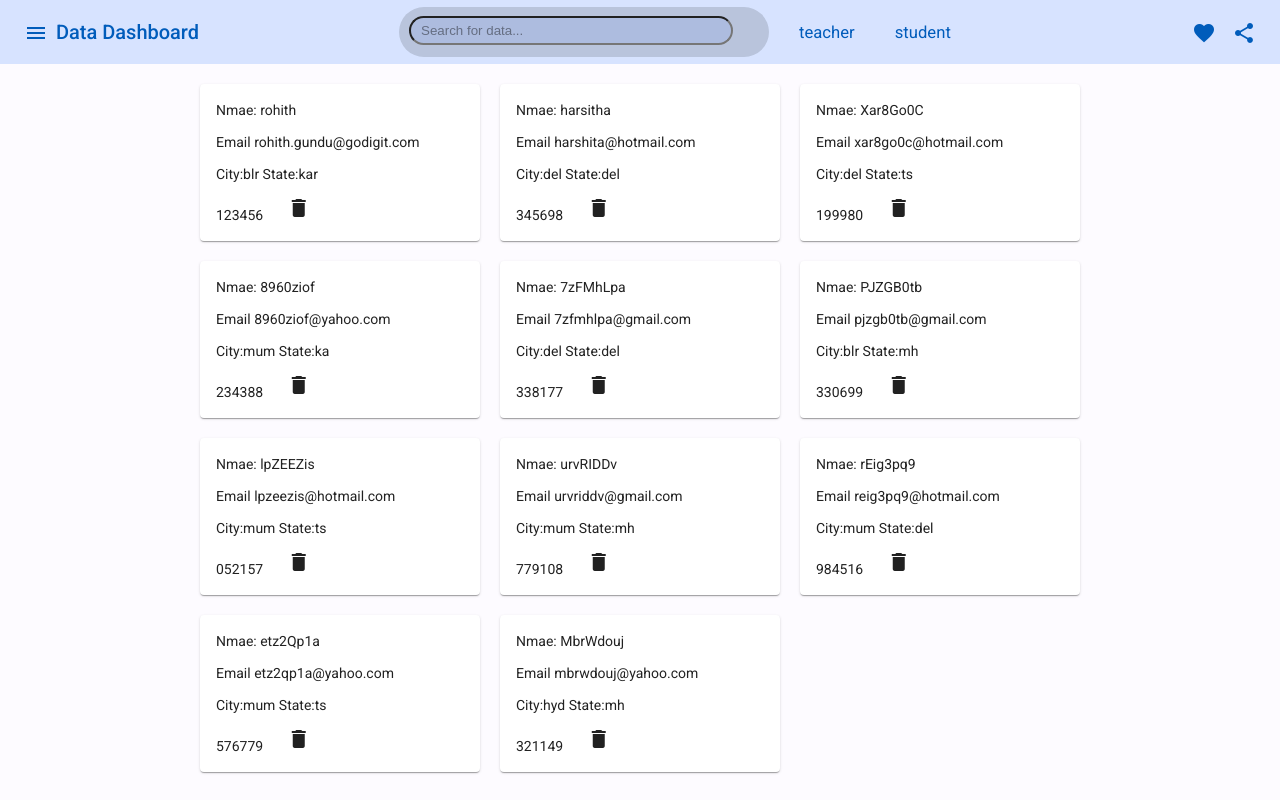
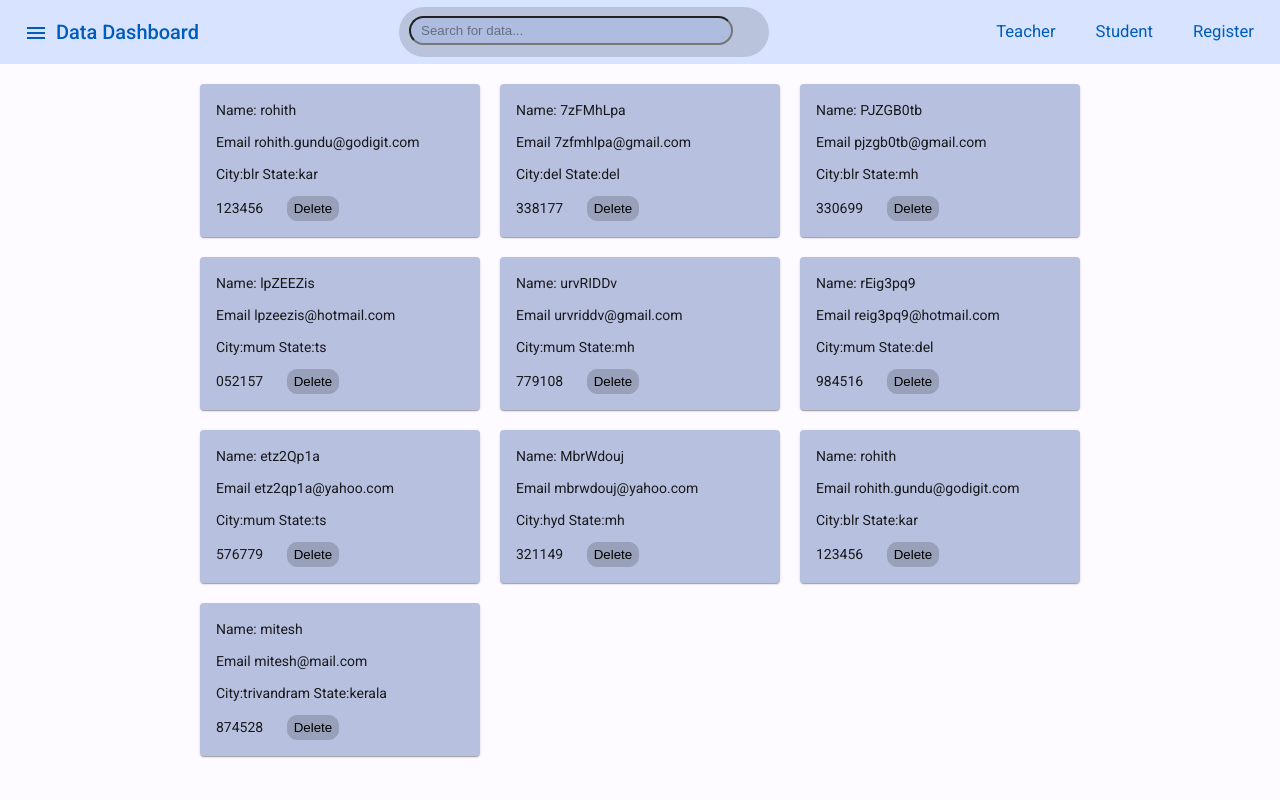
Before and after one commit to rohith-2002/angular_workshop, an Angular app: page /dashboard/teacher in a window 1280 px wide. Built offline with nearby package versions, Linux system fonts and the light colour scheme; data requests are answered from the project's data file.

Commit message:
code refractored

```diff
--- a/src/app/components/data-card/data-card.component.html
+++ b/src/app/components/data-card/data-card.component.html
@@ -1,9 +1,9 @@
 <mat-card>
-    <p>Nmae: {{data.Name}}</p>
+    <p>Name: {{data.Name}}</p>
     <p>Email {{data.Email}}</p>
     <p>City:{{data.city}} State:{{data.state}}</p>
 
-    <p>{{data.pin}} <span style="margin-left: 20px;"><mat-icon (click)="delete(data.id,data.role)">delete</mat-icon></span></p>
+    <p>{{data.pin}} <button class="del_btn"  (click)="delete(data.id,data.role)"> Delete</button></p>
 
 
 </mat-card>
--- a/src/app/components/data-card/data-card.component.scss
+++ b/src/app/components/data-card/data-card.component.scss
@@ -0,0 +1,11 @@
+mat-card{
+    background-color:#b7c0de;
+}
+.del_btn{
+    margin-left: 20px;
+    background-color: #98a0ba;
+    border: 1px solid #98a0ba;
+    border-radius: 10px;
+    padding: 4px 6px;
+
+}
--- a/src/app/components/navbar/navbar.component.html
+++ b/src/app/components/navbar/navbar.component.html
@@ -1,23 +1,23 @@
 <mat-toolbar>
-    <button mat-icon-button class="example-icon" aria-label="Example icon-button with menu icon">
+  <button mat-icon-button class="example-icon" aria-label="Example icon-button with menu icon" (click)="menuTrigger.openMenu()">
     <mat-icon>menu</mat-icon>
   </button>
   <span>Data Dashboard</span>
-    <div>
   <div class="search">
-
     <input matInput placeholder="Search for data..." [(ngModel)]="SearchText" (ngModelChange)="onsearch()" class="search_b">
   </div>
+  <span class="example-spacer"></span>
+  <div class="nav-buttons">
+    <button mat-button class="nav_btn" [routerLink]="['/dashboard/teacher']">Teacher</button>
+    <button mat-button class="nav_btn" [routerLink]="['/dashboard/student']">Student</button>
+    <button mat-button class="nav_btn" [routerLink]="['']">Register</button>
   </div>
-    <div>
-        <span  [routerLink]="['/dashboard/teacher']" class="nav_btn">teacher</span>
-        <span  [routerLink]="['/dashboard/student']" class="nav_btn">student</span>
-    </div>
-    <span class="example-spacer"></span>
-    <button mat-icon-button class="example-icon favorite-icon" aria-label="Example icon-button with heart icon">
-      <mat-icon>favorite</mat-icon>
+  <button mat-icon-button [matMenuTriggerFor]="menu" #menuTrigger="matMenuTrigger" class="menu-button">
+    <mat-icon>more_vert</mat-icon>
   </button>
-    <button mat-icon-button class="example-icon" aria-label="Example icon-button with share icon">
-      <mat-icon>share</mat-icon>
-    </button>
+  <mat-menu #menu="matMenu">
+    <button mat-menu-item [routerLink]="['/dashboard/teacher']">Teacher</button>
+    <button mat-menu-item [routerLink]="['/dashboard/student']">Student</button>
+    <button mat-menu-item [routerLink]="['']">Register</button>
+  </mat-menu>
 </mat-toolbar>
--- a/src/app/components/navbar/navbar.component.scss
+++ b/src/app/components/navbar/navbar.component.scss
@@ -2,16 +2,19 @@
   flex: 1 1 auto;
 }
 
-  body{
-    background-color:#d7e3ff;;
+body {
+  background-color: #d7e3ff;
 }
 
-  mat-toolbar{
-    background-color: #d7e3ff;;
+mat-toolbar {
+  background-color: #d7e3ff;
   color: #005cbb;
+  display: flex;
+  justify-content: space-between;
+  align-items: center;
 }
 
-  .nav_btn{
+.nav_btn {
   background-color: none;
   color: #005cbb;
   font-weight: 400;
@@ -23,10 +26,9 @@
   padding-right: 10px;
 }
 
- mat-icon{
 
-   }
-   .search{
+
+.search {
   background-color: #b9c4dc;
   border-radius: 25px;
   padding: 5px;
@@ -38,8 +40,7 @@
   margin-left: 200px;
 }
 
-
-  .search_b{
+.search_b {
   background-color: #adbcdf;
   border-radius: 25px;
   padding: 5px;
@@ -48,13 +49,45 @@
   width: 300px;
 }
 
-  .nav_btn:hover{
+.nav_btn:hover {
   background-color: #95a8d5;
   border-radius: 25px;
   padding: 5px;
   padding-left: 10px;
   padding-right: 10px;
+}
 
+.nav-buttons {
+  display: flex;
+  align-items: center;
+}
 
+/* Responsive styles */
+@media (max-width: 768px) {
+  .search {
+    width: 100%;
+    margin-left: 0;
+  }
 
+  .search_b {
+    width: 100%;
   }
+
+  .nav_btn {
+    display: none;
+  }
+
+  .menu-button {
+    display: inline-block;
+  }
+}
+
+@media (min-width: 769px) {
+  .nav_btn {
+    display: inline-block;
+  }
+
+  .menu-button {
+    display: none;
+  }
+}
--- a/src/app/components/register/register.component.html
+++ b/src/app/components/register/register.component.html
@@ -25,26 +25,30 @@
                       </mat-form-field>
                     </div>
                     <div class="address">
-                        <table class="example-full-width" cellspacing="0"><tr>
-                            <td><mat-form-field class="example-full-width">
+                      <div>
+                        <div class="example-full-width input-row" cellspacing="0" >
+                          <div>
+                            <mat-form-field class="example-full-width">
                               <mat-label>City</mat-label>
                               <input matInput placeholder="Ex. San Francisco" formControlName="city">
-                            </mat-form-field></td>
-                            <td><mat-form-field class="example-full-width">
+                            </mat-form-field>
+                          </div>
+                          <div>
+                            <mat-form-field class="example-full-width">
                               <mat-label>State</mat-label>
                               <input matInput placeholder="Ex. California" formControlName="state">
-                            </mat-form-field></td>
-
-                          </tr>
-                          <tr>
-                            <td>
+                            </mat-form-field>
+                          </div>
+                         </div>
+                         <div class="input-row">
+                          <div>
                             <mat-form-field class="example-full-width">
                               <mat-label>Postal Code</mat-label>
                               <input matInput #postalCode maxlength="6" placeholder="Ex. 94105" formControlName="pin">
                               <mat-hint align="end">{{postalCode.value.length}} / 6</mat-hint>
                             </mat-form-field>
-                            </td>
-                            <td>
+                          </div>
+                          <div>
                             <div class="" style="display: flex; width: 200px;justify-content: end; text-align: center; font-weight: 400; margin-bottom: 30px; margin-right: 15px;">
                               <a
                                 style="width: 150px; height: 40px; border-radius: 30px; background-color: #0b57d0; box-shadow: none; color: white; align-content: center;text-decoration: none;" (click)="handelRegister()">
@@ -53,10 +57,12 @@
 
                               </a>
                             </div>
-                            </td>
-                          </tr>
+                          </div>
+                         </div>
 
-                        </table>
+                      </div>
+
+
                     </div>
 
                 </form>
--- a/src/app/components/register/register.component.scss
+++ b/src/app/components/register/register.component.scss
@@ -2,33 +2,129 @@
     margin-left: 16px;
   }
 
-.reg_wdt{
+  .reg_wdt {
     padding-left: 200px;
   }
-.register_widget{
+
+  .register_widget {
     display: block;
     max-width: 750px;
     margin-top: 200px;
-margin-left:200px;
+    margin-left: 200px;
     margin-right: 200px;
   }
 
-mat-form-field{
-width:350px;
+  mat-form-field {
+    width: 350px;
+  }
 
-}
   mat-radio-button {
     margin-right: 10px;
     margin-left: 10px;
   }
-.address .mat-form-field{
+
+  .address .mat-form-field {
     width: 100%;
   }
 
-.role_sel{
+  .role_sel {
     border: 1px solid #ccc;
     border-radius: 4px;
     padding: 8px;
     width: 330px;
     margin-bottom: 10px;
   }
+
+.input-row{
+    display: flex;
+
+}
+
+  .register_btn {
+    margin-top: 20px;
+    margin-bottom: 20px;
+}
+
+  /* Responsive styles */
+  @media (max-width: 1200px) {
+    .reg_wdt {
+      padding-left: 150px;
+    }
+
+    .register_widget {
+      max-width: 600px;
+      margin-left: 150px;
+      margin-right: 150px;
+    }
+
+    mat-form-field {
+      width: 300px;
+    }
+
+    .role_sel {
+      width: 300px;
+    }
+  }
+
+  @media (max-width: 992px) {
+    .reg_wdt {
+      padding-left: 100px;
+    }
+
+    .register_widget {
+      max-width: 500px;
+      margin-left: 100px;
+      margin-right: 100px;
+    }
+
+    mat-form-field {
+      width: 250px;
+    }
+
+    .role_sel {
+      width: 250px;
+    }
+  }
+
+  @media (max-width: 768px) {
+    .reg_wdt {
+      padding-left: 50px;
+    }
+
+    .register_widget {
+      max-width: 100%;
+      margin-left: 50px;
+      margin-right: 50px;
+    }
+
+    mat-form-field {
+      width: 100%;
+    }
+
+    .role_sel {
+      width: 100%;
+    }
+  }
+
+  @media (max-width: 576px) {
+    .reg_wdt {
+      padding-left: 20px;
+    }
+
+    .register_widget {
+      max-width: 100%;
+      margin-left: 20px;
+      margin-right: 20px;
+    }
+
+    mat-form-field {
+      width: 100%;
+    }
+
+    .role_sel {
+      width: 100%;
+    }
+    .input-row{
+        display: block;
+    }
+  }
--- a/src/app/components/student-data/student-data.component.scss
+++ b/src/app/components/student-data/student-data.component.scss
@@ -7,3 +7,29 @@
     margin-right: 200px;
 
 }
+
+@media (max-width: 992px) {
+
+    .student_data{
+        display: grid;
+        grid-template-columns: 1fr 1fr;
+        grid-gap: 20px;
+        margin-top: 20px;
+        margin-left: 100px;
+        margin-right: 100px;
+
+    }
+}
+
+@media (max-width: 768px) {
+
+    .student_data{
+        display: grid;
+        grid-template-columns: 1fr;
+        grid-gap: 20px;
+        margin-top: 20px;
+        margin-left: 50px;
+        margin-right: 50px;
+
+    }
+}
--- a/src/app/components/student-data/student-data.component.ts
+++ b/src/app/components/student-data/student-data.component.ts
@@ -23,8 +23,6 @@ export class StudentDataComponent {
       this.dataservice.currenttext.subscribe((message) => {
         this.SearchText =message ;
   });
-
-
   }
 
 
--- a/src/app/components/teacher-data/teacher-data.component.scss
+++ b/src/app/components/teacher-data/teacher-data.component.scss
@@ -7,3 +7,29 @@
     margin-right: 200px;
 
 }
+
+@media (max-width: 992px) {
+
+    .teacher_data{
+        display: grid;
+        grid-template-columns: 1fr 1fr;
+        grid-gap: 20px;
+        margin-top: 20px;
+        margin-left: 100px;
+        margin-right: 100px;
+
+    }
+}
+
+@media (max-width: 668px) {
+
+    .teacher_data{
+        display: grid;
+        grid-template-columns: 1fr;
+        grid-gap: 20px;
+        margin-top: 20px;
+        margin-left: 50px;
+        margin-right: 50px;
+
+    }
+}
--- a/src/app/db/db.json
+++ b/src/app/db/db.json
@@ -19,15 +19,6 @@
       "pin": "345698"
     },
     {
-      "id": "75fd",
-      "Name": "ishu",
-      "Email": "ishu@issues.com",
-      "role": "student",
-      "city": "jhansi",
-      "state": "MP",
-      "pin": "926497"
-    },
-    {
       "id": "862d",
       "Name": "mitesh",
       "Email": "mitesh@mail.com",
@@ -46,33 +37,6 @@
       "city": "blr",
       "state": "kar",
       "pin": "123456"
-    },
-    {
-      "id": "7854h8",
-      "Name": "harsitha",
-      "Email": "harshita@hotmail.com",
-      "role": "teacher",
-      "city": "del",
-      "state": "del",
-      "pin": "345698"
-    },
-    {
-      "id": "Vq1b2G",
-      "Name": "Xar8Go0C",
-      "Email": "xar8go0c@hotmail.com",
-      "role": "teacher",
-      "city": "del",
-      "state": "ts",
-      "pin": "199980"
-    },
-    {
-      "id": "NcblQJ",
-      "Name": "8960ziof",
-      "Email": "8960ziof@yahoo.com",
-      "role": "teacher",
-      "city": "mum",
-      "state": "ka",
-      "pin": "234388"
     },
     {
       "id": "3BoXz8",
@@ -136,6 +100,24 @@
       "city": "hyd",
       "state": "mh",
       "pin": "321149"
+    },
+    {
+      "id": "af4b",
+      "Name": "rohith",
+      "Email": "rohith.gundu@godigit.com",
+      "role": "teacher",
+      "city": "blr",
+      "state": "kar",
+      "pin": "123456"
+    },
+    {
+      "id": "a794",
+      "Name": "mitesh",
+      "Email": "mitesh@mail.com",
+      "role": "teacher",
+      "city": "trivandram",
+      "state": "kerala",
+      "pin": "874528"
     }
   ]
 }
```
Lines whose indentation alone changed are shown as unchanged.
